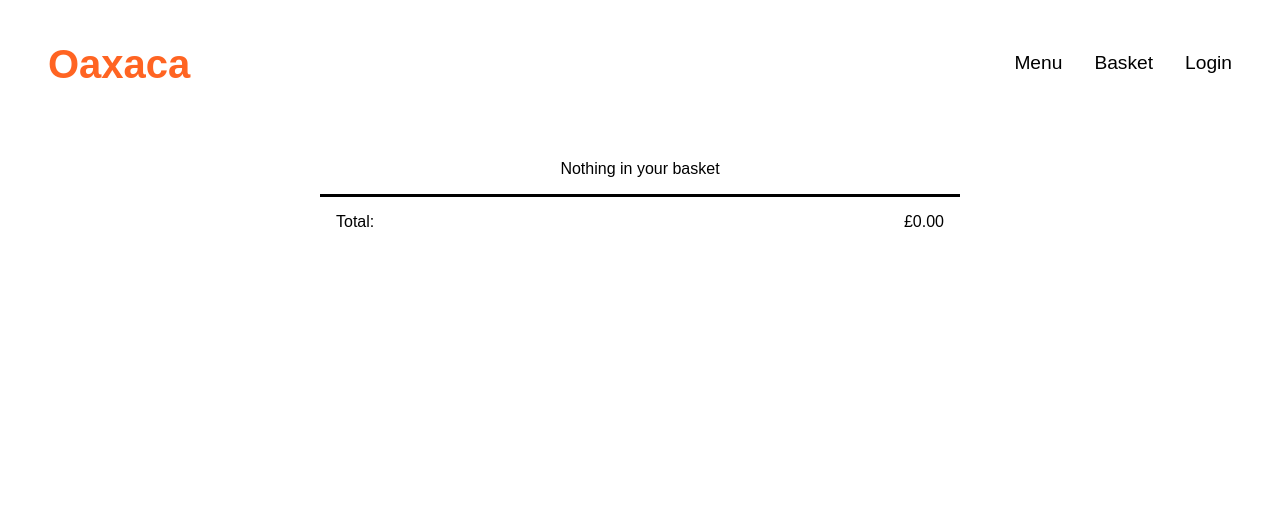
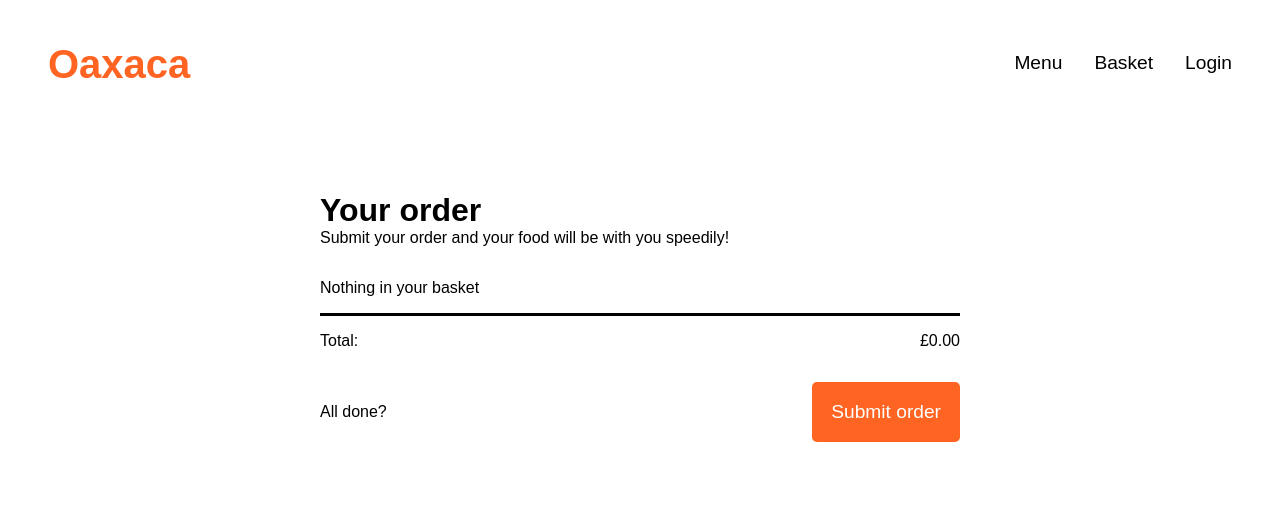
Before and after one commit to felixwri/example-website, a Flask app: page /basket in a window 1280 px wide. Shown: the top 521 px of the page. Run offline with Flask 2, Linux system fonts and the light colour scheme.

Commit message:
Orders can be sent to the server, with a confirmation sent back

```diff
--- a/app.py
+++ b/app.py
@@ -1,4 +1,4 @@
-from flask import Flask, request, render_template, send_from_directory
+from flask import Flask, request, render_template, send_from_directory, jsonify
 from database import get_items
 
 app = Flask(__name__)
@@ -15,7 +15,16 @@ def menu():
 
 @app.route('/basket', methods=['GET', 'POST'])
 def basket():
-    return render_template('basket.html')
+    if request.method == 'GET':
+        return render_template('basket.html')
+
+    elif request.method == 'POST':
+
+        order = request.json["order"]
+        return jsonify(success="true", reference="1a2b3c4b5d")
+
+    else:
+        return jsonify(success="false", error="Bad method")
 
 
 @app.route('/styles/<path:path>')
--- a/public/scripts/basket.js
+++ b/public/scripts/basket.js
@@ -20,8 +20,50 @@ function createElement(item) {
     node.innerHTML += `
     <div class="item-title">
         <div>${item.name}</div>
-        <div>${item.price}</div>
+        <div>${order.priceToString(item.price)}</div>
     </div>
     `;
     return node;
 }
+
+function scrollToTop() {
+    window.scroll({
+        top: 0,
+        behavior: "smooth",
+    });
+}
+
+function showConfirmation(ref) {
+    let confirmation = document.getElementById("order-confirmation");
+    confirmation.style.height = "12rem";
+
+    let reference = document.getElementById("confirmation-ref");
+    reference.innerText = ref;
+    scrollToTop();
+
+    document.getElementById("title-hint").style.display = "none";
+    let submitButton = document.getElementById("submit-order");
+    submitButton.style.opacity = "0";
+    submitButton.style.pointerEvents = "none";
+
+    document.querySelector("#pre-order").style.opacity = 0.6;
+}
+
+async function submitOrder() {
+    const response = await fetch(`http://localhost:5000/basket`, {
+        method: "POST",
+        headers: {
+            Accept: "application/json",
+            "Content-Type": "application/json",
+        },
+        body: JSON.stringify({
+            order: order.getIds(),
+        }),
+    });
+
+    const content = await response.json();
+
+    if (content.success) {
+        showConfirmation(content.reference);
+    }
+}
--- a/public/scripts/order.js
+++ b/public/scripts/order.js
@@ -60,6 +60,13 @@ class Order {
     getItems() {
         return this.items;
     }
+    getIds() {
+        let items = [];
+        for (let item of this.items) {
+            items.push({ id: item.id });
+        }
+        return items;
+    }
 
     currentItem() {
         let current = this.items[this.length() - 1];
--- a/public/styles/basket.css
+++ b/public/styles/basket.css
@@ -8,14 +8,18 @@ main {
     width: 100%;
 }
 
+#title {
+    width: 100%;
+    padding: 2rem 0rem;
+}
+
 .order-item {
-    padding: 1rem;
+    padding: 1.5rem 0rem;
+
     width: 50vw;
 
-    margin-bottom: 0.5rem;
 
-    border-radius: 5px;
-    background-color: rgba(0, 0, 0, 0.1);
+    border-top: 1px solid rgba(0, 0, 0, 0.1);
 }
 
 .item-title {
@@ -26,7 +30,7 @@ main {
 
 #total {
     margin: 1rem 0rem;
-    padding: 1rem;
+    padding: 1rem 0rem;
     width: 50vw;
     border-top: 3px solid black;
     display: flex;
@@ -37,3 +41,54 @@ main {
 #basket-container {
     display: none;
 }
+
+#submit-order {
+    margin-bottom: 5rem;
+    width: 100%;
+    display: flex;
+    justify-content: space-between;
+    align-items: center;
+    opacity: 1;
+    transition: opacity 0.3s ease;
+}
+
+#submit {
+    background-color: var(--primary);
+    cursor: pointer;
+    color: white;
+    border-radius: 5px;
+    padding: 1rem;
+    border: 3px solid rgba(255, 255, 255, 0);
+    font-size: 1.2rem;
+    transition: border-color 0.3s ease, background-color 0.3s ease, color 0.3s ease;
+}
+
+#submit:hover {
+    color: black;
+    background-color: white;
+    border-color: var(--primary);
+}
+
+#order-confirmation {
+    height: 0rem;
+    width: 50%;
+    overflow: hidden;
+}
+
+#confirmation-ref {
+    color: var(--primary);
+}
+
+#confirmation-title {
+    padding: 1rem 0rem;
+}
+
+@media screen and (max-width: 1000px) {
+    #title {
+        width: 70%;
+    }
+
+    .order-item {
+        width: 70vw;
+    }
+}
--- a/templates/basket.html
+++ b/templates/basket.html
@@ -90,10 +90,25 @@
         </nav>
 
         <main>
-            <div id="items"></div>
-            <div id="total">
-                <div>Total:</div>
-                <div id="price">£0.00</div>
+            <div id="order-confirmation">
+                <div>Ordered</div>
+                <h1 id="confirmation-title">Order Reference: <span id="confirmation-ref">None</span></h1>
+                <h3>Your order is on the way!</h3>
+            </div>
+            <div id="pre-order">
+                <div id="title">
+                    <h1>Your order</h1>
+                    <div id="title-hint">Submit your order and your food will be with you speedily!</div>
+                </div>
+                <div id="items"></div>
+                <div id="total">
+                    <div>Total:</div>
+                    <div id="price">£0.00</div>
+                </div>
+                <div id="submit-order">
+                    <label>All done?</label>
+                    <button id="submit" onclick="submitOrder()">Submit order</button>
+                </div>
             </div>
         </main>
     </body>
```
